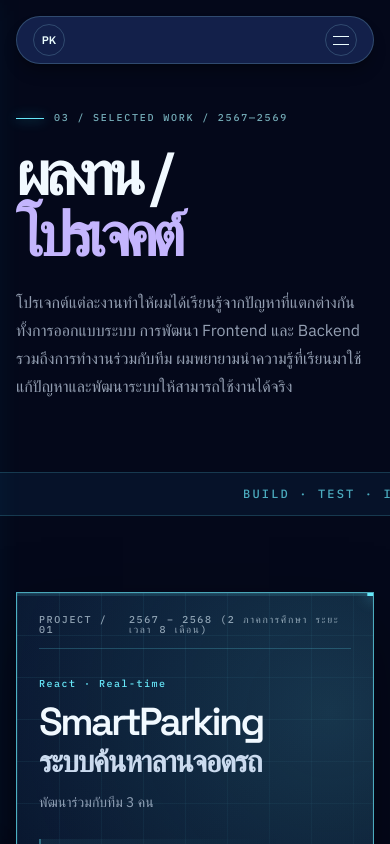
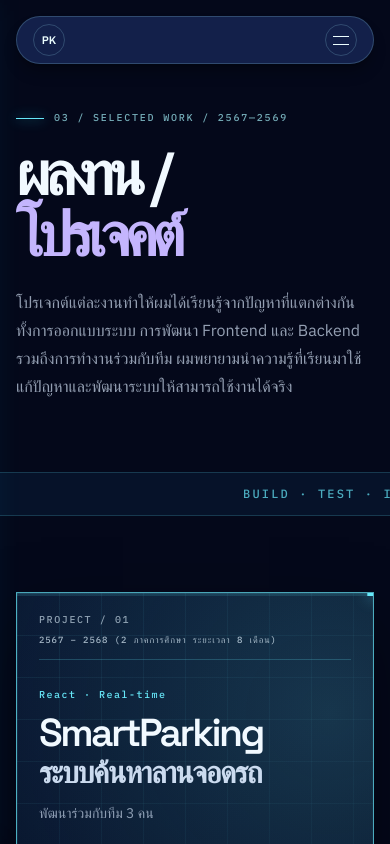
Before and after one commit to puttitepPK/Portfolio-Website, a React (Vite) app: page / in a window 390 px wide. Both pictures are taken after a click on the button "ดูผลงานที่คัดสรร ↗". Shown: the top 844 px of the page. Built offline with nearby package versions, Linux system fonts and the light colour scheme.

Commit message:
Update BugMobile

```diff
--- a/src/index.css
+++ b/src/index.css
@@ -632,6 +632,19 @@
   .project-showcase__intro > p:last-child { margin-top: 26px; }
   .project-stage { height: auto; padding: 0 16px 34px; }
   .project-stage__card { position: relative; top: auto; min-height: 0; padding: 22px; transform: translateY(18px) scale(.98); }
+  /* Keep the long Thai project dates out of the narrow right-hand column. */
+  .project-stage__head, .experience-stage__topline {
+    align-items: flex-start;
+    flex-direction: column;
+    gap: 8px;
+  }
+  .project-stage__period, .experience-stage__topline > span:last-child {
+    width: 100%;
+    color: rgba(224,242,254,.72);
+    font-size: 9px;
+    line-height: 1.45;
+    letter-spacing: .1em;
+  }
   .project-stage__grid, .experience-stage__grid { grid-template-columns: 1fr; gap: 28px; }
   .project-stage__grid { padding: 28px 0 23px; }
   .project-stage h3, .experience-stage h3 { font-size: clamp(2.1rem,10vw,3.7rem); }
```
